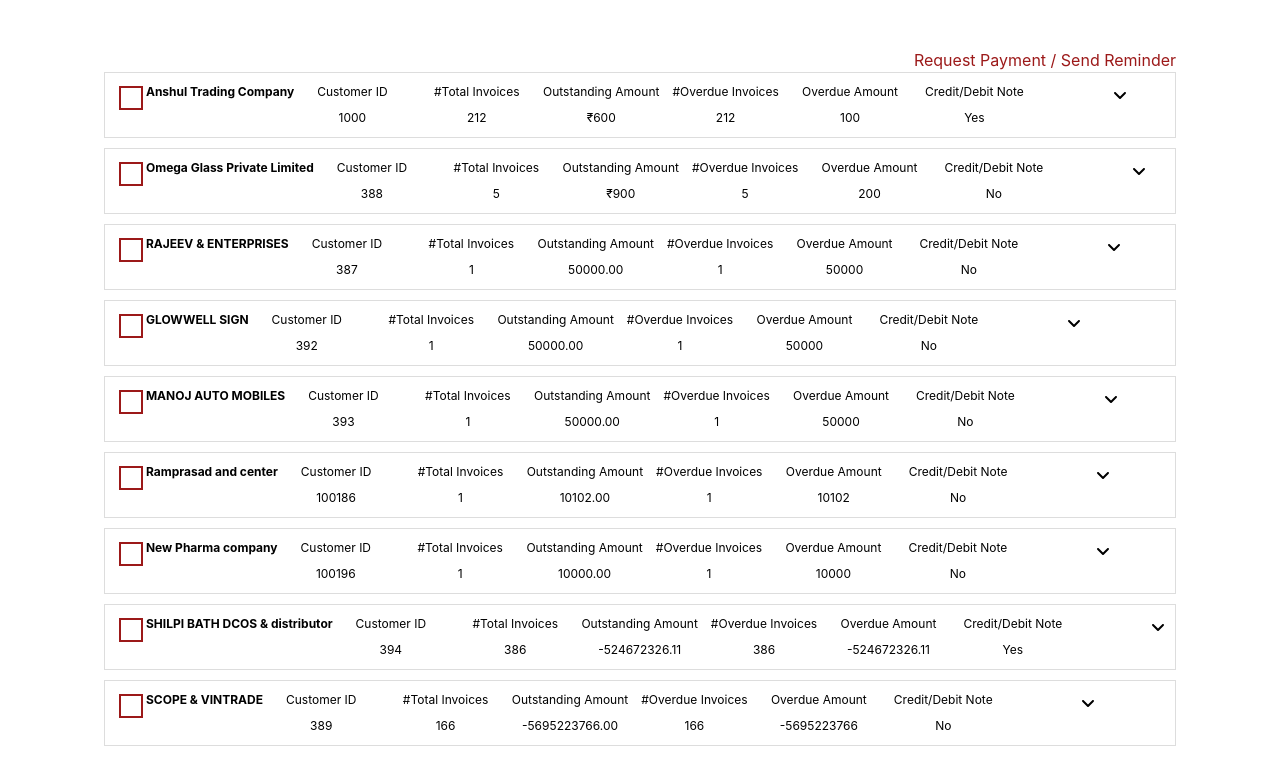
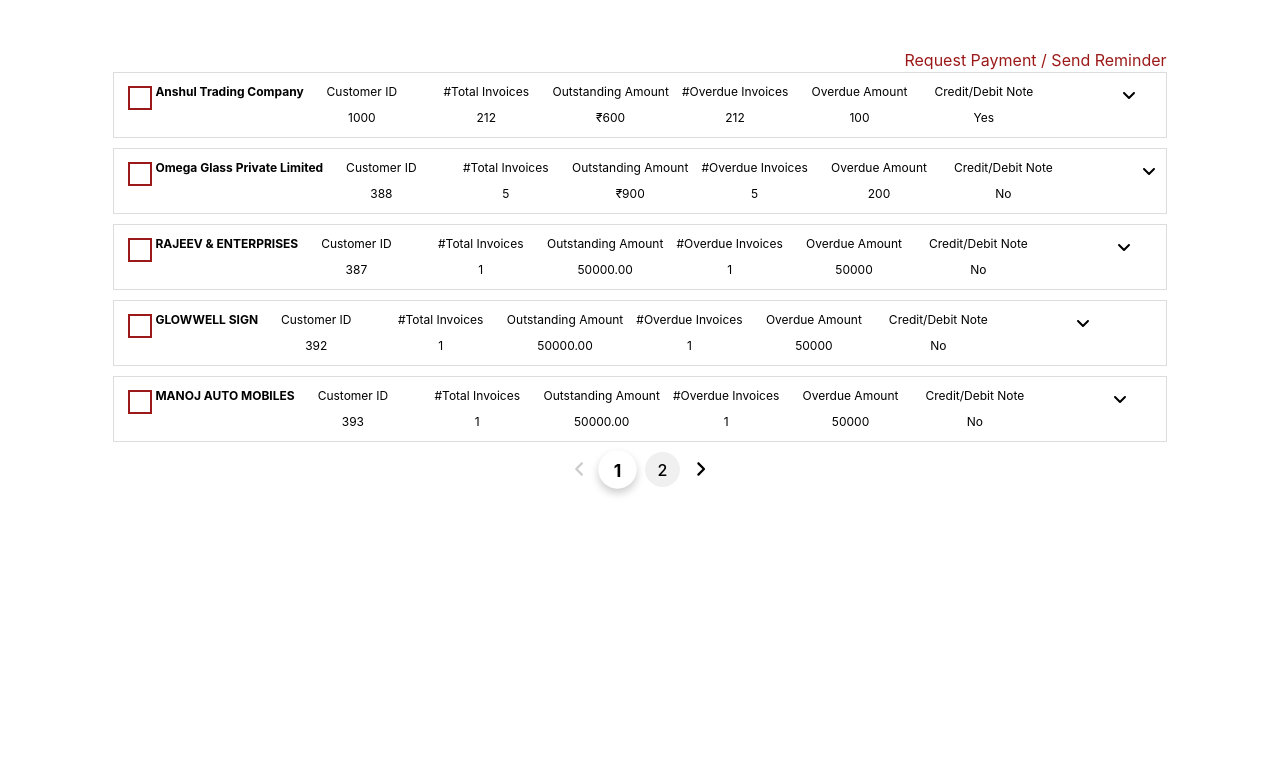
Before and after one commit to preetika-coditas/Banking-Application, a React (Vite) app: page / in a window 1280 px wide. Shown: the top 768 px of the page. Built offline with nearby package versions, Linux system fonts and the light colour scheme.

Commit message:
added pagination

```diff
--- a/src/components/CustomerTablePage/CustomerTablePage.tsx
+++ b/src/components/CustomerTablePage/CustomerTablePage.tsx
@@ -3,6 +3,7 @@ import { CustomerData } from "../../constants";
 import { Customer, Invoice } from "../../types/customerTableTypes";
 import AccordionCard from "../Accordion/Accordion";
 import CustomerDetails from "../CustomerDetails/CustomerDetails";
+import Pagination from "../Pagination/Pagination";
 import styles from "./CustomerTablePage.module.scss";
 import Modal from "../Modal/Modal";
 import { isInvoiceOverdue } from "../Helper/invoices";
@@ -12,6 +13,8 @@ const CustomerTablePage: React.FC = () => {
   const [selectedInvoices, setSelectedInvoices] = useState<Invoice[]>([]);
   const [customerDetails, setCustomerDetails] = useState<Customer[]>([]);
   const [isOpenModal, setIsOpenModal] = useState<boolean>(false);
+  const [currentPage, setCurrentPage] = useState<number>(1);
+  const customersPerPage = 5;
 
   const handleCheckboxChange = (
     customerId: number,
@@ -31,8 +34,8 @@ const CustomerTablePage: React.FC = () => {
             !invoices.some((inv) => inv.invoiceId === invoice.invoiceId)
         )
       );
-      setCustomerDetails(
-        (prev) => prev.filter((cust) => cust.customerId !== customerId) // Remove customer from customerDetails
+      setCustomerDetails((prev) =>
+        prev.filter((cust) => cust.customerId !== customerId)
       );
     }
   };
@@ -109,13 +112,15 @@ const CustomerTablePage: React.FC = () => {
   const handleCloseIcon = () => {
     setIsOpenModal(false);
   };
-  console.log("selected invoices===>", selectedInvoices);
-  console.log("selected customers id===>", selectedCustomers);
-  console.log("customer details===>", customerDetails);
+
+  const paginateCustomers = () => {
+    const indexOfLastCustomer = currentPage * customersPerPage;
+    const indexOfFirstCustomer = indexOfLastCustomer - customersPerPage;
+    return CustomerData.slice(indexOfFirstCustomer, indexOfLastCustomer);
+  };
 
   return (
     <div>
-      {/* Action Button */}
       <div
         className={`${styles.actionButtonContainer} ${
           selectedInvoices.length === 0 ? styles.disabled : ""
@@ -125,8 +130,7 @@ const CustomerTablePage: React.FC = () => {
         {getActionButtonTitle()}
       </div>
 
-      {/* Customer Data */}
-      {CustomerData.map((customer: Customer) => (
+      {paginateCustomers().map((customer: Customer) => (
         <AccordionCard
           key={customer.customerId}
           customerId={customer.customerId}
@@ -177,8 +181,12 @@ const CustomerTablePage: React.FC = () => {
           />
         </AccordionCard>
       ))}
-
-      {/* Modal */}
+      <Pagination
+        currentPage={currentPage}
+        totalItems={CustomerData.length}
+        itemsPerPage={customersPerPage}
+        onPageChange={(pageNumber) => setCurrentPage(pageNumber)}
+      />
       {isOpenModal && (
         <Modal
           onClose={handleCloseIcon}
--- /dev/null
+++ b/src/components/Pagination/Pagination.module.scss
@@ -0,0 +1,49 @@
+.pagination {
+    display: flex;
+    justify-content: center;
+    align-items: center;
+    gap: 10px;
+
+    button {
+      background-color: transparent;
+      border: none;
+      color: black;
+      font-size: 18px;
+      cursor: pointer;
+      padding: 5px;
+      transition: all 0.3s ease-in-out;
+
+      &:disabled {
+        color: #ccc;
+        cursor: not-allowed;
+      }
+
+      &:hover {
+        color: #007bff;
+      }
+
+      &.pageNumber {
+        width: 35px;
+        height: 35px;
+        display: flex;
+        align-items: center;
+        justify-content: center;
+        font-size: 16px;
+        border-radius: 50%;
+        transition: all 0.3s ease-in-out;
+        background-color: #f0f0f0;
+
+        &:hover {
+          background-color: #e0e0e0;
+        }
+
+        &.active {
+          background-color: white;
+          color: black;
+          font-weight: bold;
+          box-shadow: 0 4px 8px rgba(0, 0, 0, 0.2);
+          transform: scale(1.1);
+        }
+      }
+    }
+  }
--- /dev/null
+++ b/src/components/Pagination/Pagination.tsx
@@ -0,0 +1,62 @@
+import React from "react";
+import styles from "./Pagination.module.scss";
+import { FontAwesomeIcon } from "@fortawesome/react-fontawesome";
+import { faAngleRight, faAngleLeft } from "@fortawesome/free-solid-svg-icons";
+
+interface PaginationProps {
+  currentPage: number;
+  totalItems: number;
+  itemsPerPage: number;
+  onPageChange: (pageNumber: number) => void;
+}
+
+const Pagination: React.FC<PaginationProps> = ({
+  currentPage,
+  totalItems,
+  itemsPerPage,
+  onPageChange,
+}) => {
+  const totalPages = Math.ceil(totalItems / itemsPerPage);
+
+  const handlePrevClick = () => {
+    if (currentPage > 1) {
+      onPageChange(currentPage - 1);
+    }
+  };
+
+  const handleNextClick = () => {
+    if (currentPage < totalPages) {
+      onPageChange(currentPage + 1);
+    }
+  };
+
+  const handlePageClick = (pageNumber: number) => {
+    onPageChange(pageNumber);
+  };
+
+  return (
+    <div className={styles.pagination}>
+      <button onClick={handlePrevClick} disabled={currentPage === 1}>
+        <FontAwesomeIcon icon={faAngleLeft} />
+      </button>
+
+      {Array.from({ length: totalPages }, (_, index) => (
+        <button
+          key={index}
+          className={`${styles.pageNumber} ${
+            currentPage === index + 1 ? styles.active : ""
+          } pageNumber`}
+          onClick={() => handlePageClick(index + 1)}
+        >
+          {index + 1}
+        </button>
+      ))}
+
+      <button onClick={handleNextClick} disabled={currentPage === totalPages}>
+        <FontAwesomeIcon icon={faAngleRight} />
+      </button>
+    </div>
+  );
+};
+
+export default Pagination;
```
